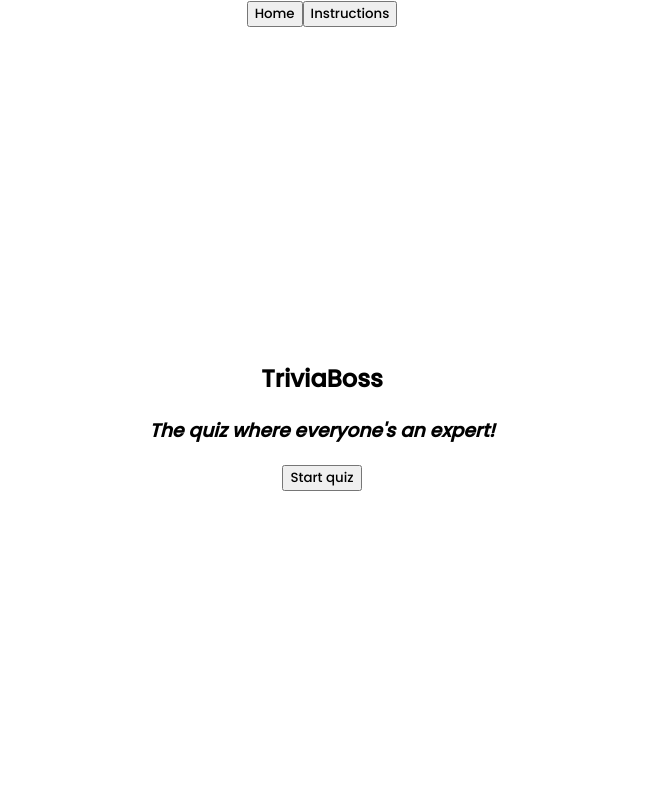
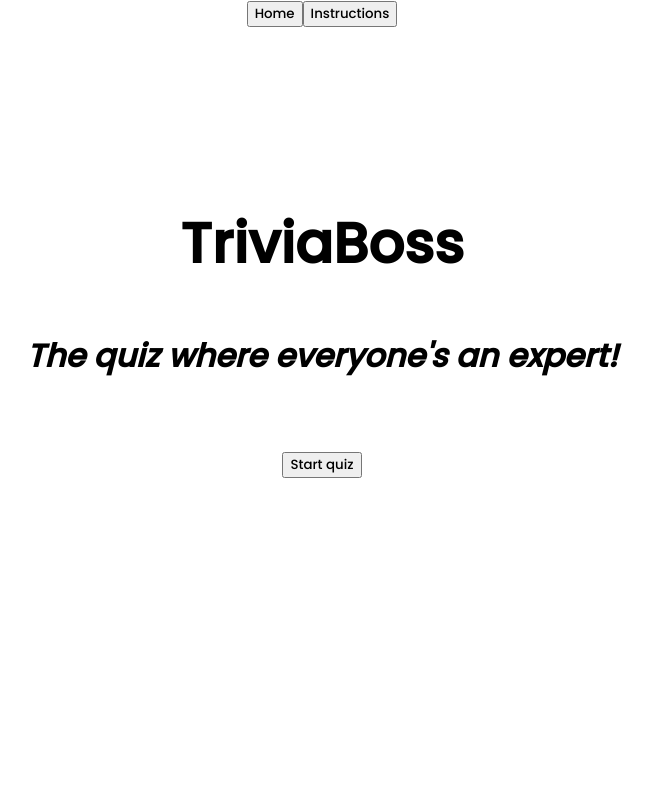
Before and after one commit to eshan1799/quizzo, a React app: page / in a window 1280 px wide. Shown: the top 800 px of the page, without its empty margins (318-970 px from the left). Built offline with nearby package versions, Linux system fonts and the light colour scheme.

Commit message:
enlarge homepage text

```diff
--- a/src/styles/App.css
+++ b/src/styles/App.css
@@ -24,8 +24,20 @@ body {
 }
 
 #welcomeBox {
-  margin-top:45vh;
-  height: 10vh;
+  margin-top:25vh;
+  height: 50vh;
+}
+
+#welcomeBox h1{
+  font-size: 3.5rem
+}
+
+#welcomeBox h3{
+  font-size: 2rem;
+}
+
+#welcomeBox button{
+  margin: 5vh
 }
 
 #inputPage {
```
